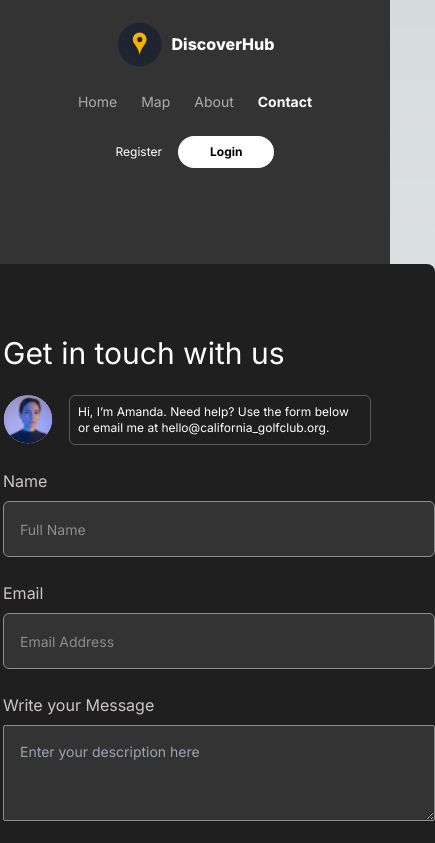
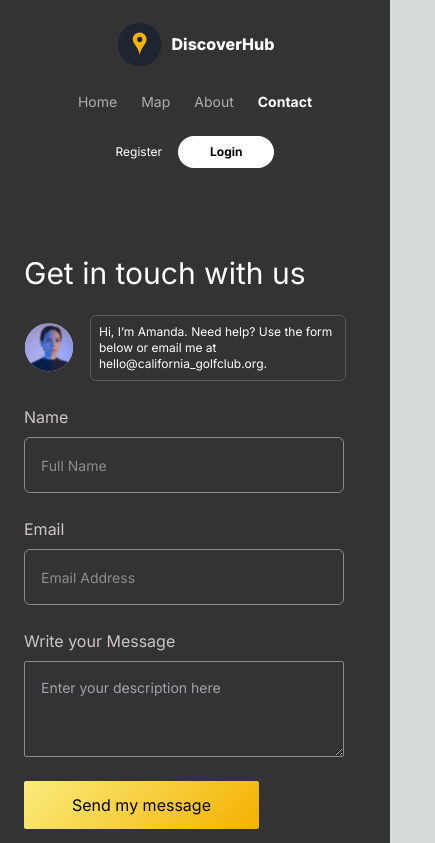
Before and after one commit to AmirNBK/discover-hub, a Next.js app: page /contact-us in a window 390 px wide. Shown: the top 843 px of the page, 435 px wide, since content can reach past the window. Built offline with nearby package versions, Linux system fonts and the light colour scheme.

Commit message:
made the contact us page responsive

```diff
--- a/components/FormInput/FormInput.module.css
+++ b/components/FormInput/FormInput.module.css
@@ -9,6 +9,13 @@
   outline: none;
 }
 
+
+@media screen and (max-width:640px) {
+  .basicInput {
+    width: 20rem;
+  }
+}
+
 .basicInput::placeholder {
   color: #8D8D8D;
 }
--- a/components/TextArea/TextArea.module.css
+++ b/components/TextArea/TextArea.module.css
@@ -10,3 +10,9 @@
   padding-top: 1rem;
   outline: none;
 }
+
+@media screen and (max-width:640px) {
+  .textarea {
+    width: 20rem;
+  }
+}
--- a/pages/contact-us/index.tsx
+++ b/pages/contact-us/index.tsx
@@ -19,10 +19,9 @@ export default function ContactUs(props: { placeholder: string }) {
                 <Header active="Contact" />
             </div>
             <div
-                className="flex items-center justify-between pl-12 my-24"
+                className="flex items-center justify-between pl-6 sm:pl-12 my-6 sm:my-24 sm:bg-black-primary"
                 style={{
                     height: '700px',
-                    backgroundColor: "#201F1F",
                     borderRadius: "8px",
                 }}
             >
@@ -48,7 +47,7 @@ export default function ContactUs(props: { placeholder: string }) {
                         Send my message
                     </button>
                 </div>
-                <div className="w-full h-full relative">
+                <div className="w-full h-full relative lg:block hidden">
                     <Image alt="marker" src={marker} width={45} unoptimized className="left-1/2 top-1/2 absolute"/>
                     <Image
                         alt="mapPic"
--- a/tailwind.config.js
+++ b/tailwind.config.js
@@ -19,7 +19,10 @@ module.exports = {
         '558': '558px',
         '330': '330px',
 
-      }
+      },
+      colors: {
+        'black-primary': '#201F1F',
+      },
     },
   },
   plugins: [],
```
